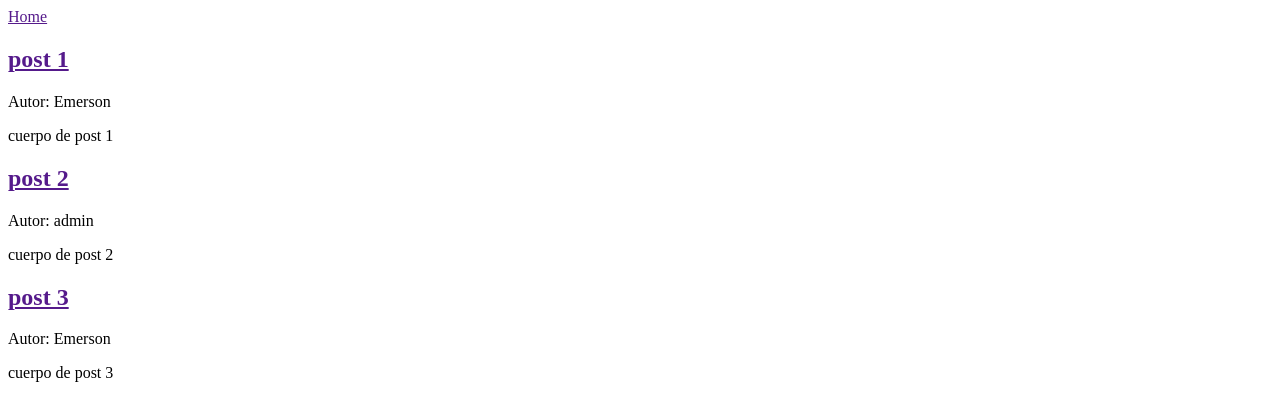
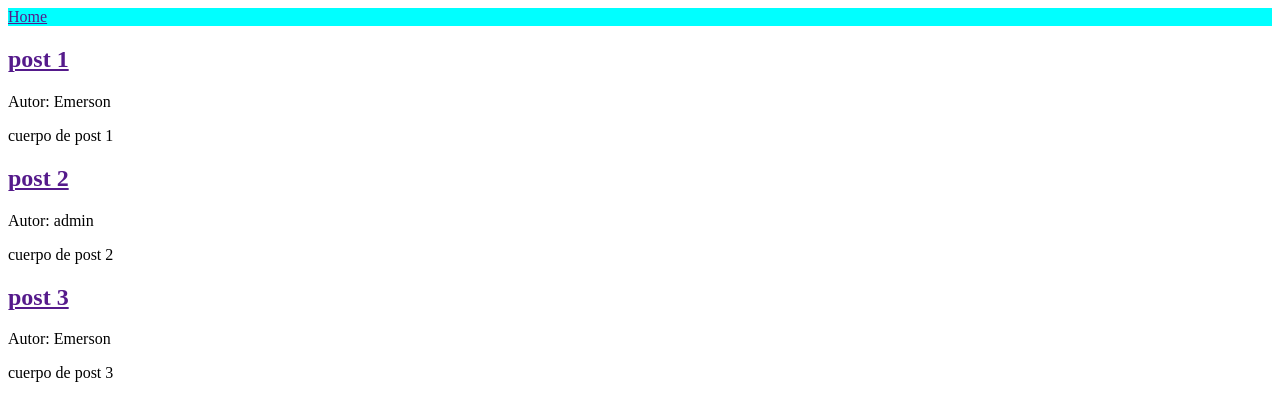
Before and after one commit to jjmedina-27/django5, a Django app: page / in a window 1280 px wide. Shown: the top 420 px of the page. Run offline with Django 5.2, Linux system fonts and the light colour scheme; data comes from the database, SQL or seed files in the repository.

Commit message:
se creo el archivo css

```diff
--- a/django_project/settings.py
+++ b/django_project/settings.py
@@ -117,6 +117,7 @@ USE_TZ = True
 # https://docs.djangoproject.com/en/5.1/howto/static-files/
 
 STATIC_URL = "static/"
+STATICFILES_DIRS = [BASE_DIR / "static"]
 
 # Default primary key field type
 # https://docs.djangoproject.com/en/5.1/ref/settings/#default-auto-field
--- /dev/null
+++ b/static/css/base.css
@@ -0,0 +1,4 @@
+header {
+    color: tomato;
+    background-color: aqua;
+}
--- a/templates/_base.html
+++ b/templates/_base.html
@@ -1,10 +1,15 @@
+{% load static %}
+
 <!DOCTYPE html>
 <html lang="en">
+
 <head>
     <meta charset="UTF-8">
     <meta name="viewport" content="width=device-width, initial-scale=1.0">
     <title>Document</title>
+    <link rel="stylesheet" href="{% static 'css/base.css' %}"">
 </head>
+
 <body>
     <header>
         <a href="">Home</a>
@@ -12,4 +17,5 @@
     {% block content %}
     {% endblock content %}
 </body>
+
 </html>
```
